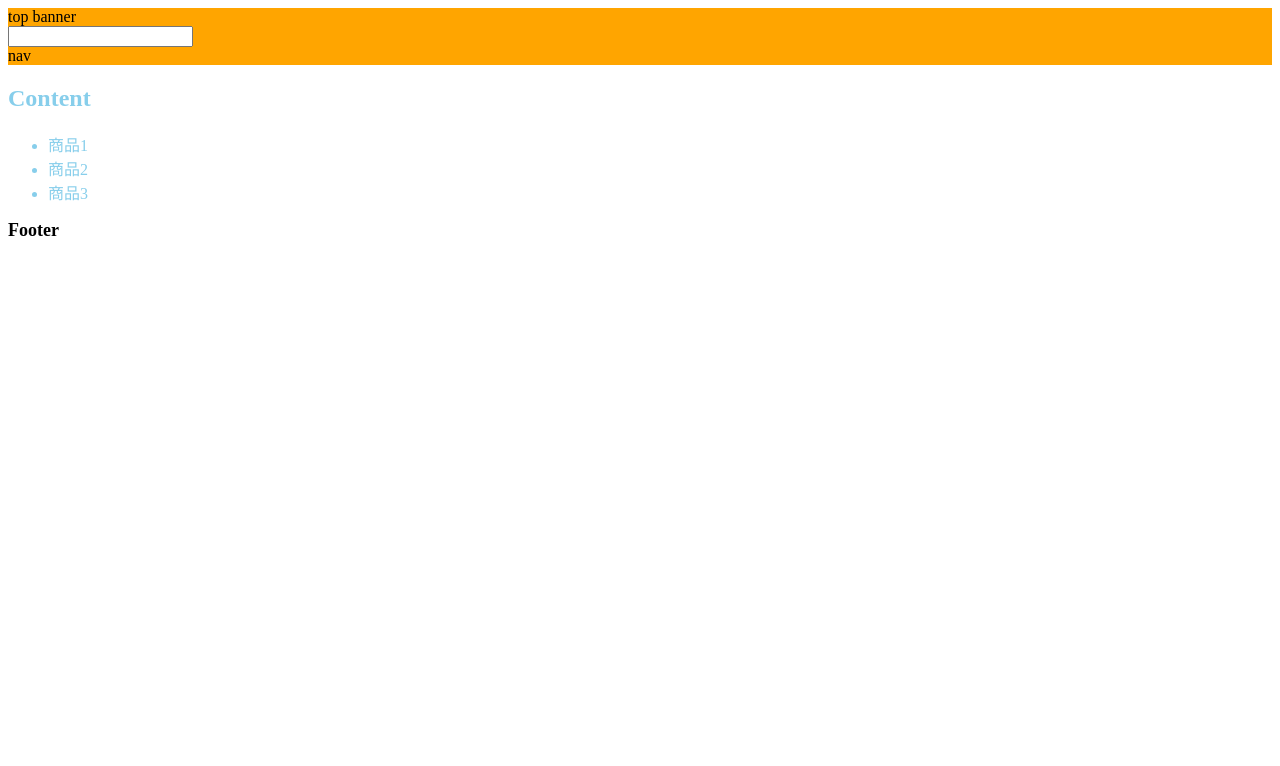
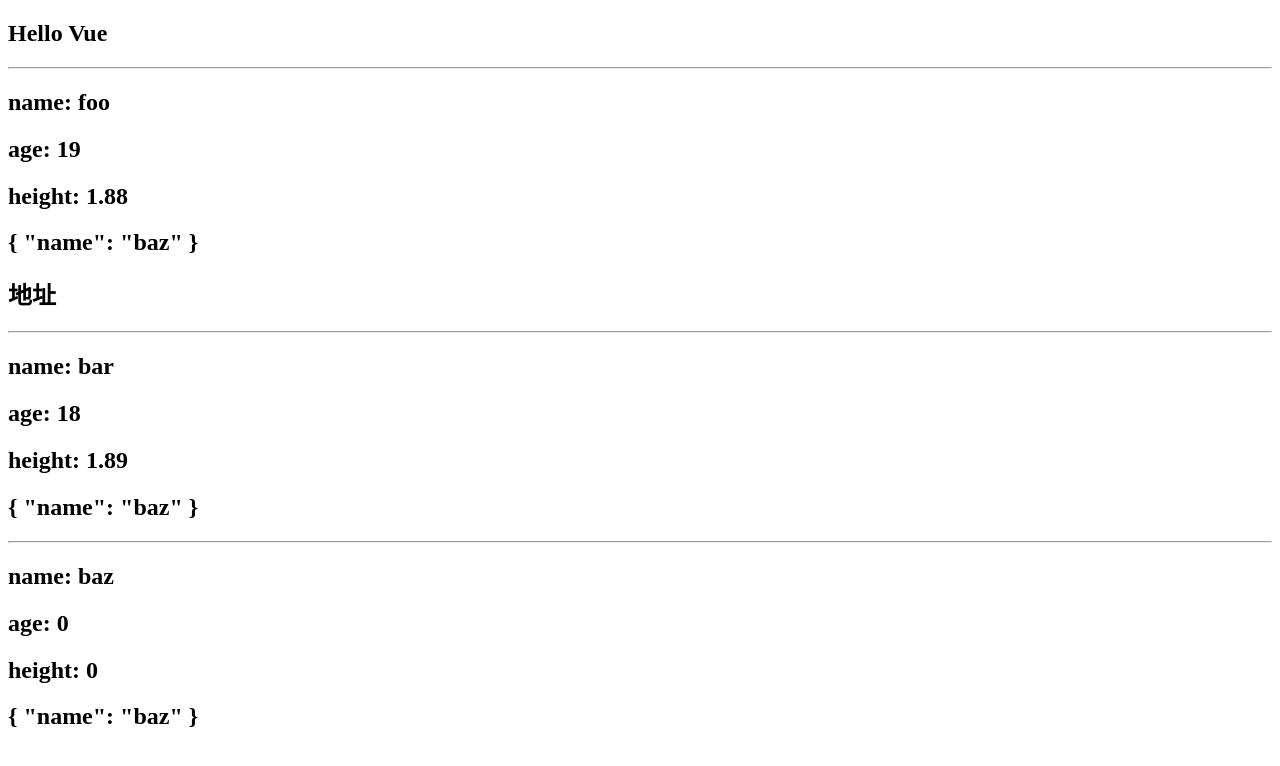
Before and after one commit to Debbl/learn-vuejs-notes, a Vue app in the folder 03_learn_component/: page / in a window 1280 px wide. Shown: the top 766 px of the page. Built offline with nearby package versions, Linux system fonts and the light colour scheme.

Commit message:
03_02_组件通信-父传子

```diff
--- /dev/null
+++ b/03_learn_component/src/02_组件通信-父传子/App.vue
@@ -0,0 +1,28 @@
+<template>
+  <h2>{{ message }}</h2>
+  <show-info
+    name="foo"
+    :age="19"
+    :height="1.88"
+    address="地址"
+    class="active"
+  ></show-info>
+  <show-info name="bar" :age="18" :height="1.89"></show-info>
+  <show-info name="baz"></show-info>
+</template>
+
+<script>
+import ShowInfo from './ShowInfo.vue';
+export default {
+  components: {
+    ShowInfo,
+  },
+  data() {
+    return {
+      message: 'Hello Vue',
+    };
+  },
+};
+</script>
+
+<style scoped></style>
--- /dev/null
+++ b/03_learn_component/src/02_组件通信-父传子/ShowInfo.vue
@@ -0,0 +1,55 @@
+<template>
+  <div>
+    <hr />
+    <h2>name: {{ name }}</h2>
+    <h2>age: {{ age }}</h2>
+    <h2>height: {{ height }}</h2>
+    <h2>{{ friends }}</h2>
+    <h2>{{ $attrs.address }}</h2>
+  </div>
+  <!-- <div :="$attrs"></div> -->
+  <!-- <div :="$attrs"></div> -->
+</template>
+
+<script>
+export default {
+  // props: ['name', 'age', 'height'],
+  props: {
+    name: {
+      type: String,
+      required: true,
+      default: '',
+      validator: (value) => {
+        console.log(value);
+        return true;
+      },
+    },
+    age: {
+      type: Number,
+      default: 0,
+    },
+    height: {
+      type: Number,
+      default: 0,
+    },
+    friends: {
+      type: Object,
+      default: () => ({
+        name: 'baz',
+      }),
+    },
+  },
+  data() {
+    return {
+      // name: 'debbl',
+      // age: 18,
+      // height: 1.88,
+    };
+  },
+  created() {
+    console.log(this.$attrs.address);
+  },
+};
+</script>
+
+<style scoped></style>
--- a/03_learn_component/src/main.js
+++ b/03_learn_component/src/main.js
@@ -1,5 +1,6 @@
 import { createApp } from 'vue';
 // import App from './App.vue'
-import App from './01_组件的嵌套使用/App.vue';
+// import App from './01_组件的嵌套使用/App.vue';
+import App from './02_组件通信-父传子/App.vue';
 
 createApp(App).mount('#app');
```
Also changed, not shown: 1 other file (tests, documents, lock files or other folders).
